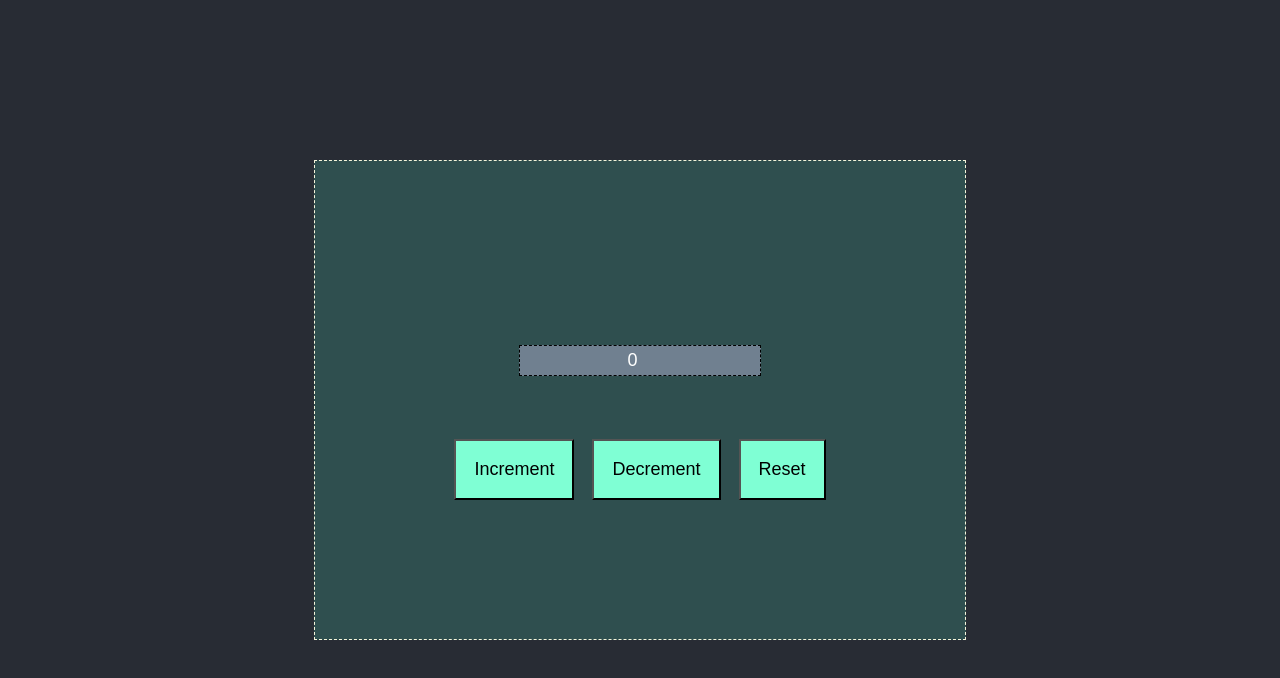
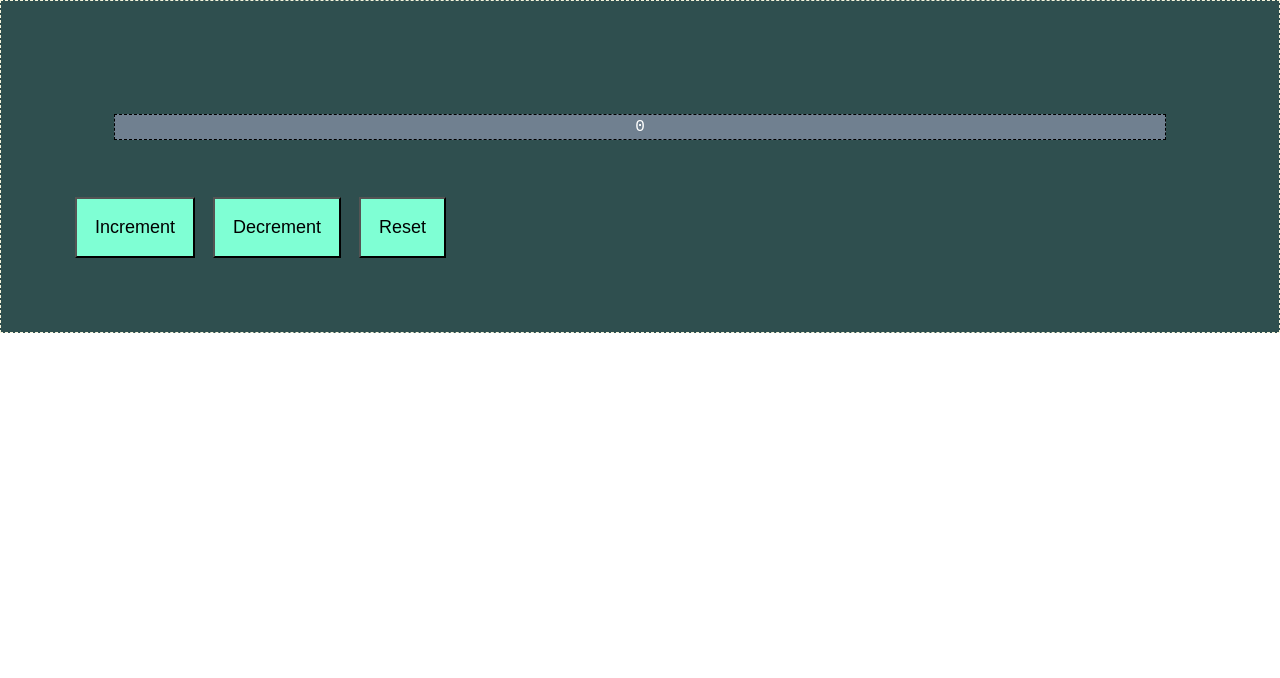
Before and after one commit to pablomaxia/react, a React (Create React App) app in the folder contador/: page / in a window 1280 px wide. Shown: the top 678 px of the page. Built offline with nearby package versions, Linux system fonts and the light colour scheme.

Commit message:
contador con hooks

```diff
--- a/contador/src/App.js
+++ b/contador/src/App.js
@@ -1,9 +1,33 @@
 import "./App.css";
-import Contador from "./componentes/Contador";
-import { Component } from "react";
+import Contador from "./hooks/Contador";
+import React from "react";
 
-class App extends Component {
-  constructor(props) {
+const App = (props) => {
+  const [count, setCount] = React.useState(0);
+  const max = 5;
+
+  const inc = (c) => {
+    if (c >= max) return c;
+    return c + 1;
+  };
+
+  const increment = () => setCount(inc(max));
+
+  const decrement = () => setCount((c) => c - 1);
+  const reset = () => setCount(() => 0);
+
+  return (
+    <Contador
+      value={count}
+      increment={increment}
+      decrement={decrement}
+      reset={reset}
+    />
+  );
+};
+export default App;
+
+/*constructor(props) {
     super(props);
     this.state = {
       maximo: 5,
@@ -19,7 +43,4 @@ class App extends Component {
         </header>
       </div>
     );
-  }
-}
-
-export default App;
+  }*/
--- a/contador/src/componentes/Contador.js
+++ b/contador/src/componentes/Contador.js
@@ -31,8 +31,8 @@ export default class Contador extends Component {
         console.log(this.state.count);
       }
     );
-    this.setState((state) => ({ count: this.state.count + 1 }));
-    this.setState((state) => ({ count: this.state.count + 1 }));
+    //this.setState((state) => ({ count: this.state.count + 1 }));
+    //this.setState((state) => ({ count: this.state.count + 1 }));
   }
 
   // Resta 1 el contador
--- /dev/null
+++ b/contador/src/hooks/Contador.js
@@ -0,0 +1,20 @@
+import React from "react";
+
+const Contador = ({
+  value = 0,
+  increment = () => null,
+  decrement = () => null,
+  reset = () => null,
+}) => (
+  <div className="container-counter">
+    <section className="counter">
+      <span>{value}</span>
+    </section>
+    <section className="buttons">
+      <button onClick={increment}>Increment</button>
+      <button onClick={decrement}>Decrement</button>
+      <button onClick={reset}>Reset</button>
+    </section>
+  </div>
+);
+export default Contador;
--- a/contador/src/index.css
+++ b/contador/src/index.css
@@ -12,7 +12,8 @@ code {
     monospace;
 }
 
-.contenedor {
+.contenedor,
+.container-counter {
   margin: 0 auto;
   padding: 5em;
   font-family: monospace;
@@ -20,7 +21,8 @@ code {
   border: 1px dashed beige;
 }
 
-.contador {
+.contador,
+.counter {
   padding: 0.2em;
   margin: 3em;
   text-align: center;
```
